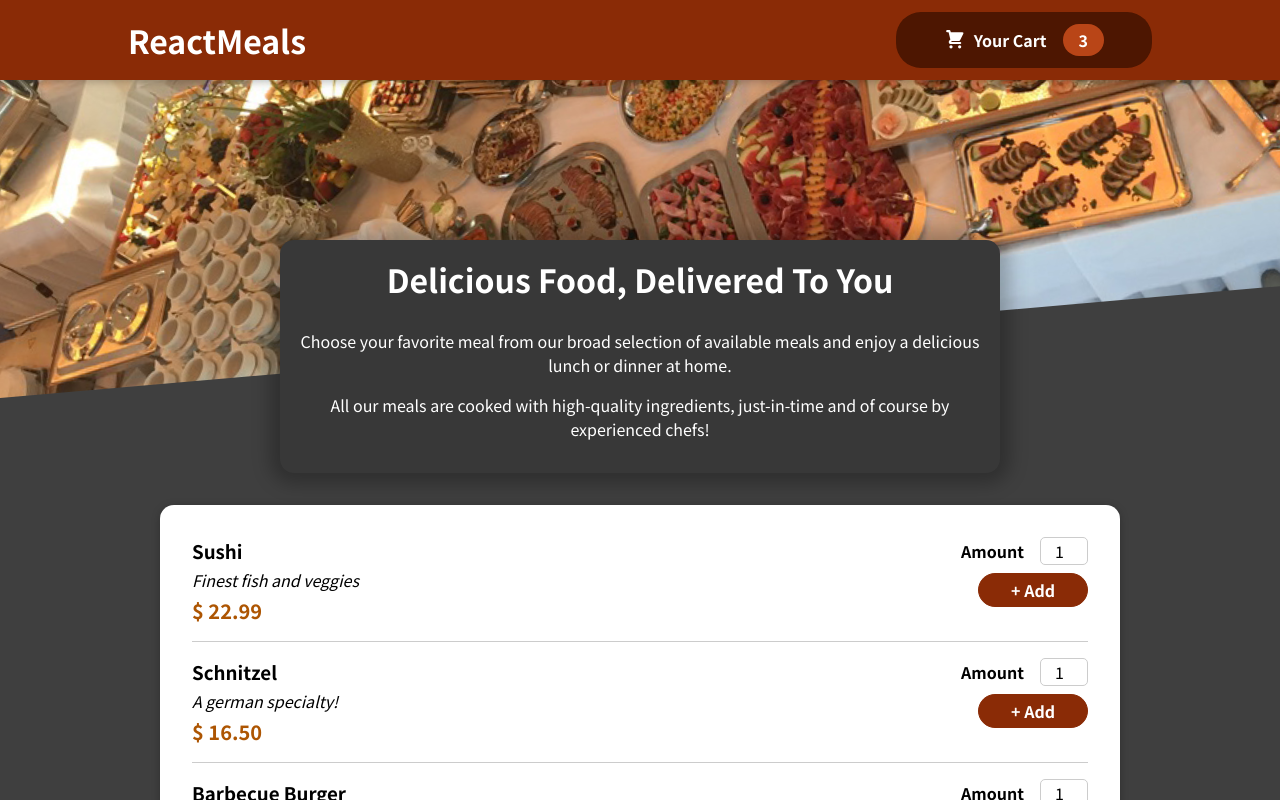
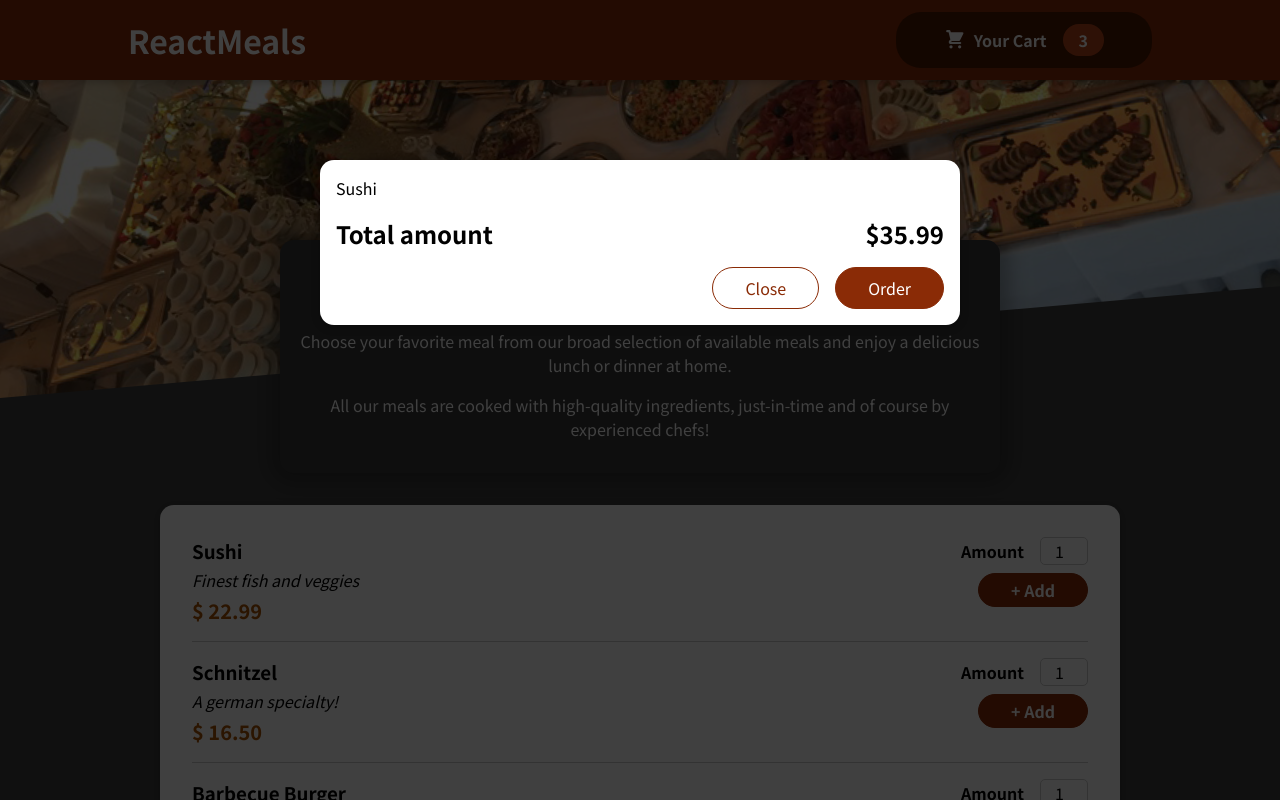
Before and after one commit to alisalali/react-food-order, a React (Create React App) app: page / in a window 1280 px wide. Shown: the top 800 px of the page. Built offline with nearby package versions, Linux system fonts and the light colour scheme.

Commit message:
12.7 Adding a Modal through a React Portal

```diff
--- a/public/index.html
+++ b/public/index.html
@@ -1,14 +1,12 @@
 <!DOCTYPE html>
 <html lang="en">
+
 <head>
   <meta charset="utf-8" />
   <link rel="icon" href="%PUBLIC_URL%/favicon.ico" />
   <meta name="viewport" content="width=device-width, initial-scale=1" />
   <meta name="theme-color" content="#000000" />
-    <meta
-      name="description"
-      content="Web site created using create-react-app"
-    />
+  <meta name="description" content="Web site created using create-react-app" />
   <link rel="apple-touch-icon" href="%PUBLIC_URL%/logo192.png" />
   <!--
       manifest.json provides metadata used when your web app is installed on a
@@ -26,8 +24,10 @@
     -->
   <title>React App</title>
 </head>
+
 <body>
   <noscript>You need to enable JavaScript to run this app.</noscript>
+  <div id="overlays"></div>
   <div id="root"></div>
   <!--
       This HTML file is a template.
@@ -40,4 +40,5 @@
       To create a production bundle, use `npm run build` or `yarn build`.
     -->
 </body>
+
 </html>
--- a/src/App.js
+++ b/src/App.js
@@ -5,10 +5,10 @@ import Cart from "./components/Cart/Cart";
 function App() {
   return (
     <Fragment>
+      <Cart />
       <Header />
       <main>
         <Meals />
-        <Cart/>
       </main>
     </Fragment>
   );
--- a/src/components/UI/Model.js
+++ b/src/components/UI/Model.js
@@ -1,9 +1,33 @@
-import React from "react";
+import React, { Fragment } from "react";
 import Card from "./Card";
 import classes from "./Model.module.css";
+import ReactDOM from "react-dom";
+const Backdrop = (props) => {
+  return <div className={classes.backdrop} />;
+};
+const ModelOverlay = (props) => {
+  return <div className={classes.modal}>{props.children}</div>;
+};
+
+const portalElement = document.getElementById("overlays");
 
 const Model = (props) => {
-  return <Card>{props.children}</Card>;
+  return (
+    <Fragment>
+      {/* <Backdrop />
+      <ModelOverlay>
+        {props.children}
+        <Card>
+        </Card>;
+      </ModelOverlay> */}
+      {/* createPortal */}
+      {ReactDOM.createPortal(<Backdrop />, portalElement)}
+      {ReactDOM.createPortal(
+        <ModelOverlay>{props.children}</ModelOverlay>,
+        portalElement
+      )}
+    </Fragment>
+  );
 };
 
 export default Model;
```
Lines whose indentation alone changed are shown as unchanged.
